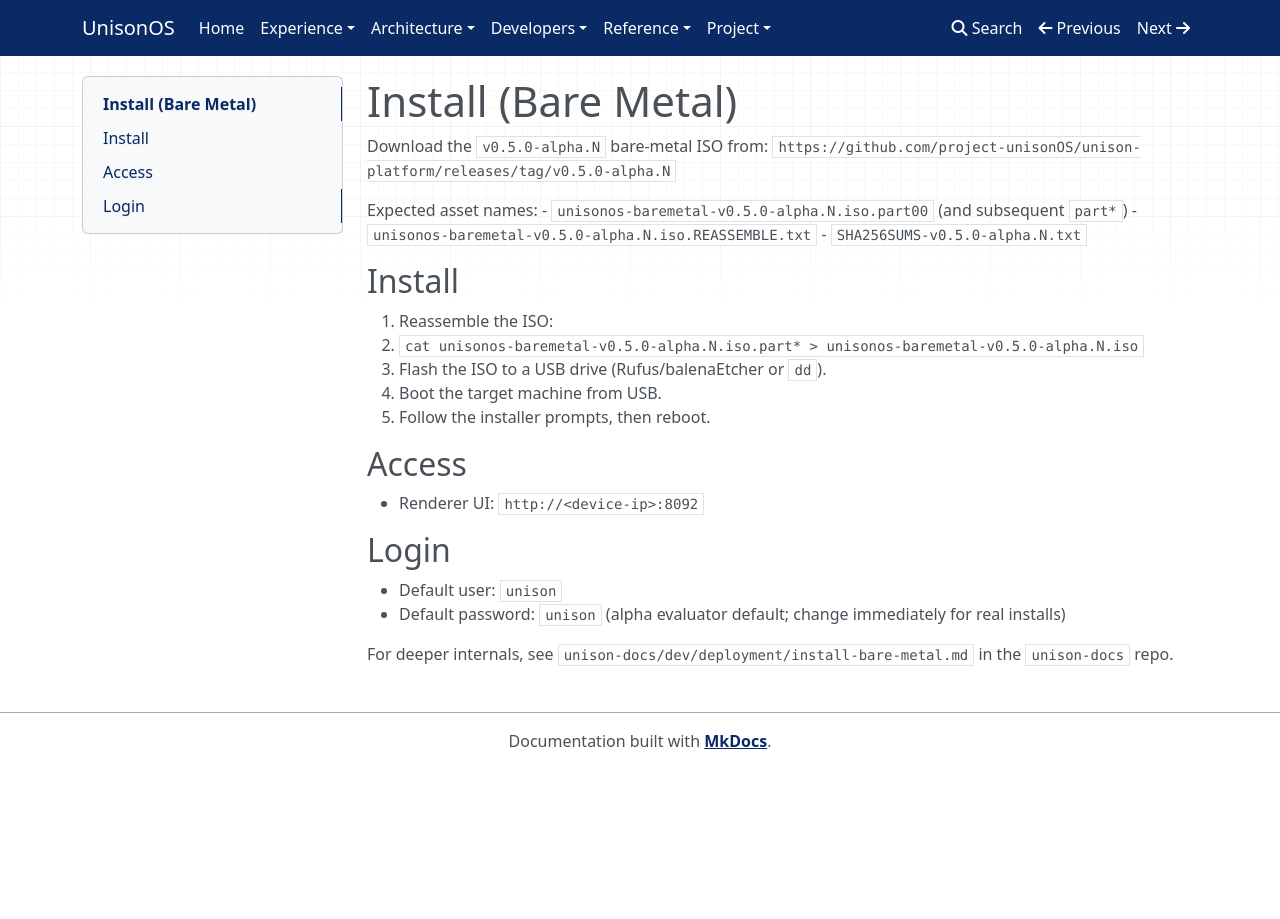
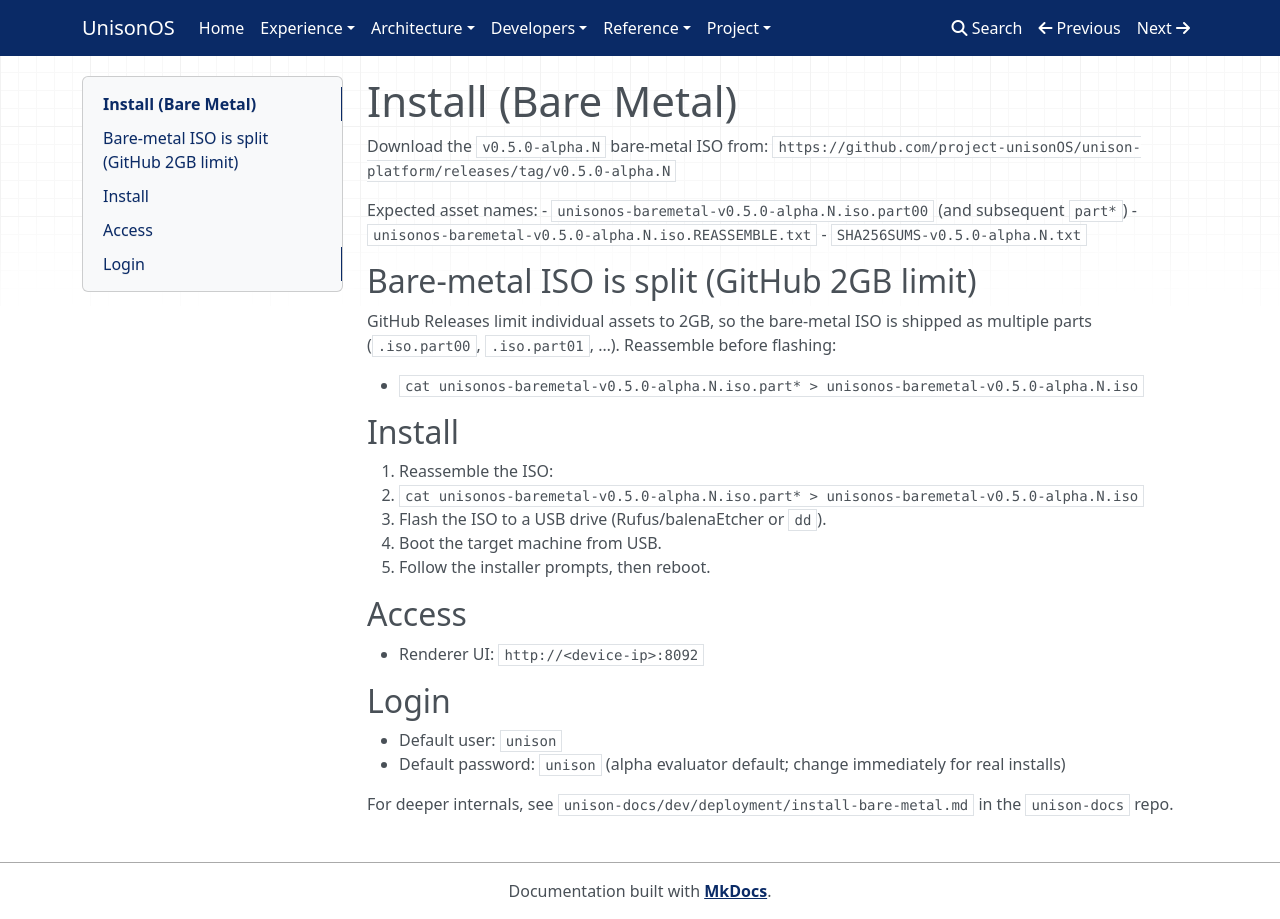
Before and after one commit to project-unisonOS/project-unisonos.github.io, an MkDocs documentation site: the page built from docs/developers/install-bare-metal.md, in a window 1280 px wide. Built offline with MkDocs 1.6.1, drawn with Linux system fonts in a browser that asks for light colours; nearby versions of some CDN libraries.

Commit message:
docs(bare-metal): add split ISO note

```diff
--- a/docs/developers/install-bare-metal.md
+++ b/docs/developers/install-bare-metal.md
@@ -7,6 +7,12 @@ Expected asset names:
 - `unisonos-baremetal-v0.5.0-alpha.N.iso.part00` (and subsequent `part*`)
 - `unisonos-baremetal-v0.5.0-alpha.N.iso.REASSEMBLE.txt`
 - `SHA256SUMS-v0.5.0-alpha.N.txt`
+
+## Bare-metal ISO is split (GitHub 2GB limit)
+
+GitHub Releases limit individual assets to 2GB, so the bare-metal ISO is shipped as multiple parts (`.iso.part00`, `.iso.part01`, …). Reassemble before flashing:
+
+- `cat unisonos-baremetal-v0.5.0-alpha.N.iso.part* > unisonos-baremetal-v0.5.0-alpha.N.iso`
 
 ## Install
 
```
